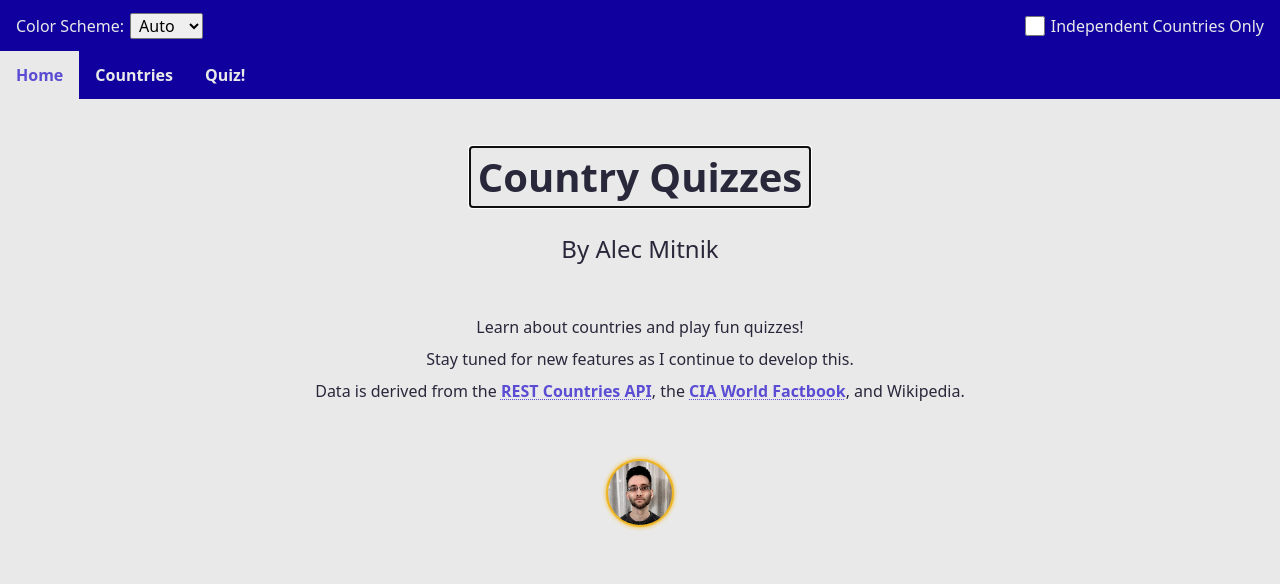
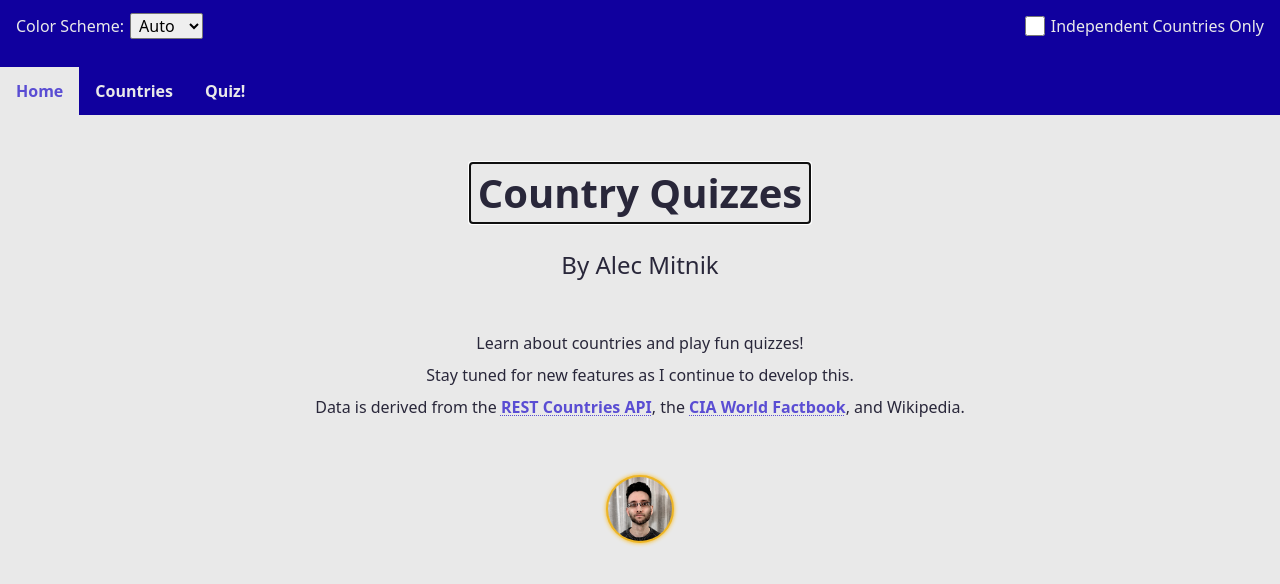
Before and after one commit to alec-mitnik/country-quizzes, a React (Vite) app: page / in a window 1280 px wide. Shown: the top 584 px of the page. Built offline with nearby package versions, Linux system fonts and the light colour scheme; a web font is replaced by a local one.

Commit message:
Better header bar spacing

```diff
--- a/src/pages/Layout.css
+++ b/src/pages/Layout.css
@@ -17,6 +17,10 @@
       margin: auto;
       text-align: center;
       box-shadow: 0 0 40px 5px var(--shadow-color);
+    }
+
+    nav {
+      margin-top: 16px;
     }
   }
 
```
